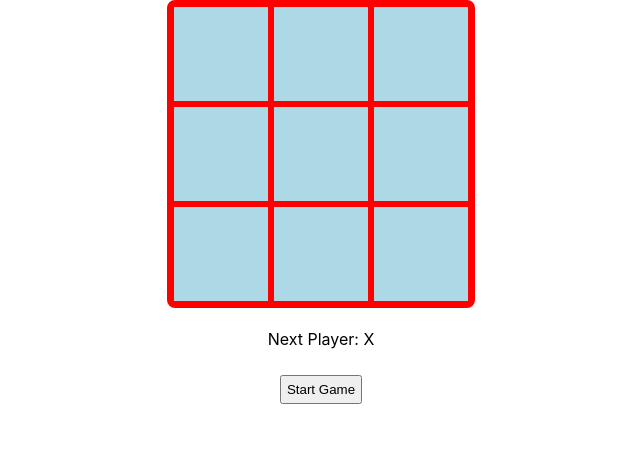
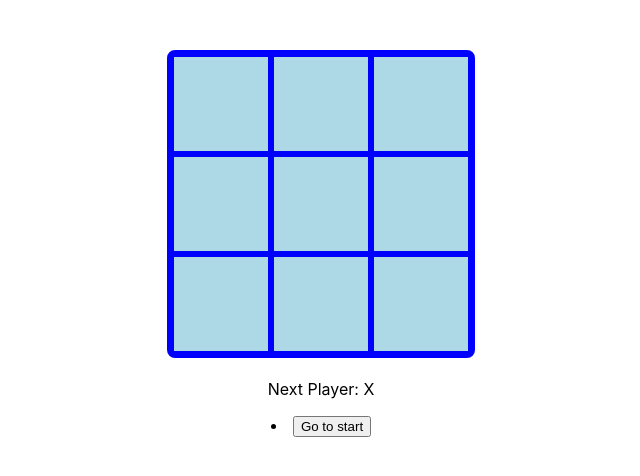
Before and after one commit to shruti-mi/tic-tac-toe, a React (Create React App) app: page / in a window 1280 px wide. Shown: the top 476 px of the page, without its empty margins (319-959 px from the left). Built offline with nearby package versions, Linux system fonts and the light colour scheme.

Commit message:
added history option

```diff
--- a/public/index.html
+++ b/public/index.html
@@ -28,7 +28,7 @@
   </head>
   <body>
     <noscript>You need to enable JavaScript to run this app.</noscript>
-    <div id="root"></div>
+    <div style = "padding-top: 50px" id="root"></div>
     <!--
       This HTML file is a template.
       If you open it directly in the browser, you will see an empty page.
--- a/src/Components/Board.js
+++ b/src/Components/Board.js
@@ -2,7 +2,7 @@ import React from 'react';
 import Square from './Square';
 
 const style = {
-	border: '4px solid red',
+	border: '4px solid blue',
     borderRadius: '8px',
     width: '300px',
     height: '300px',
--- a/src/Components/Game.js
+++ b/src/Components/Game.js
@@ -4,26 +4,43 @@ import Board from './Board';
 
 const Game = () => {
 
-	const [board, setBoard] = useState(Array(9).fill(null));
+	const [history, setHistory] = useState([Array(9).fill(null)]);
+	const [stepNumber, setStepNumber] = useState(0);
 	const [xIsNext, setXisNext] = useState(true);
-	const winner = calculateWinner(board);
+	const winner = calculateWinner(history[stepNumber]);
+
 
 	const handleClick = (i) => {
-		const localboard = [...board];
+		const timeInHistory = history.slice(0, stepNumber+1);
+		const current = timeInHistory[stepNumber];
+		const localboard = [...current];
 
 		if(winner || localboard[i])
 			return;	// already win or clicked
 
 		localboard[i] = xIsNext ? 'X' : 'O';
 
-		setBoard(localboard);
+		setHistory([...timeInHistory, localboard]);
 		setXisNext(!xIsNext);
+		setStepNumber(timeInHistory.length);
 
 	}
 
-	const jumpTo = () => {
+	const jumpTo = (step) => {
+		setStepNumber(step);
+		setXisNext(step%2 === 0);
+	}
 
-	}
+	const renderMoves = () => (
+        history.map((_step, move) => {
+            const destination = move ? `Go to move #${move}` : 'Go to start';
+            return (
+                <li key={move}>
+                    <button onClick={() => jumpTo(move)}>{destination}</button>
+                </li>
+            )
+        })
+    )
 
 	const style = {
 		textAlign: "center",
@@ -32,16 +49,11 @@ const Game = () => {
 
 	return (
 		<>
-			<Board onClick = {handleClick} squares = {board}/>
-
-			<p style = {style}>
-		      	{winner ? "Winner: " + winner : "Next Player: " + (xIsNext ? "X" : "O")}
-		    </p>
+			<Board onClick = {handleClick} squares = {history[stepNumber]}/>
 			<div style = {style}>
-				<button style = {style} onClick = {() => setBoard(Array(9).fill(null))}>
-					Start Game
-			    </button>
-			</div>
+		      	<p>{winner ? "Winner: " + winner : "Next Player: " + (xIsNext ? "X" : "O")}</p>
+		    	{renderMoves()}
+		    </div>
 		</>
 	)
 }
--- a/src/Components/Square.js
+++ b/src/Components/Square.js
@@ -2,7 +2,7 @@ import React from 'react';
 
 const style = {
 	background: 'lightblue',
-    border: '3px solid red',
+    border: '3px solid blue',
     fontSize: '30px',
     fontWeight: '800',
     cursor: 'pointer',
```
